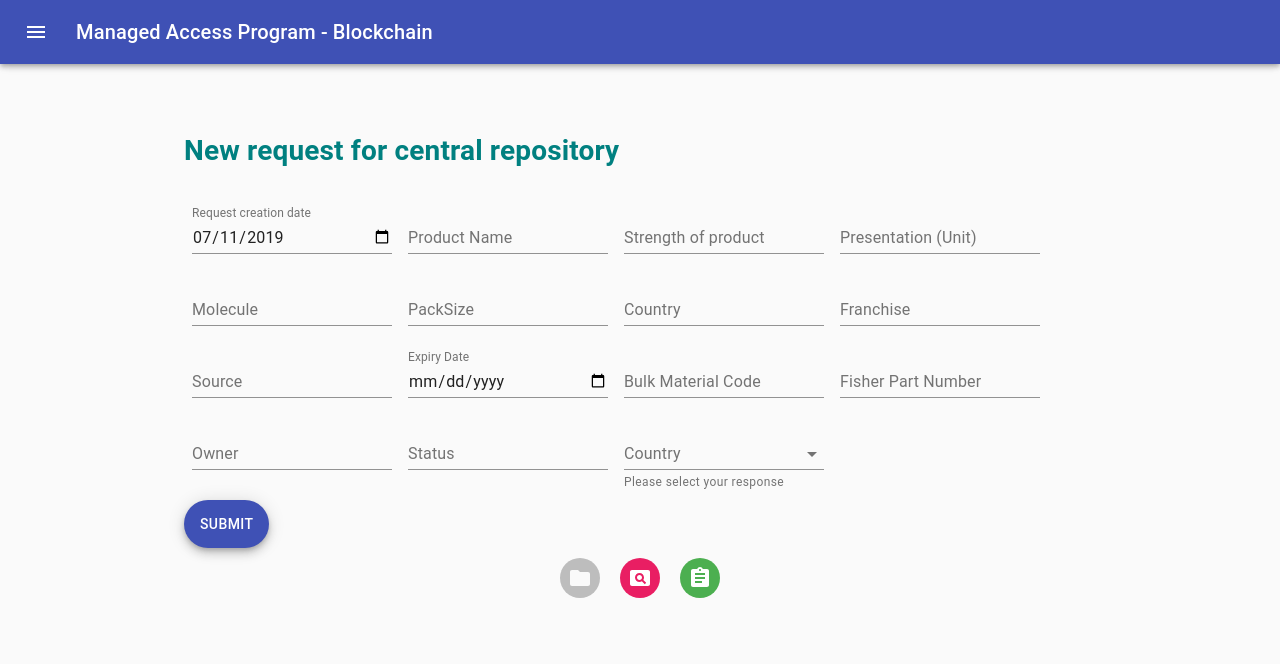
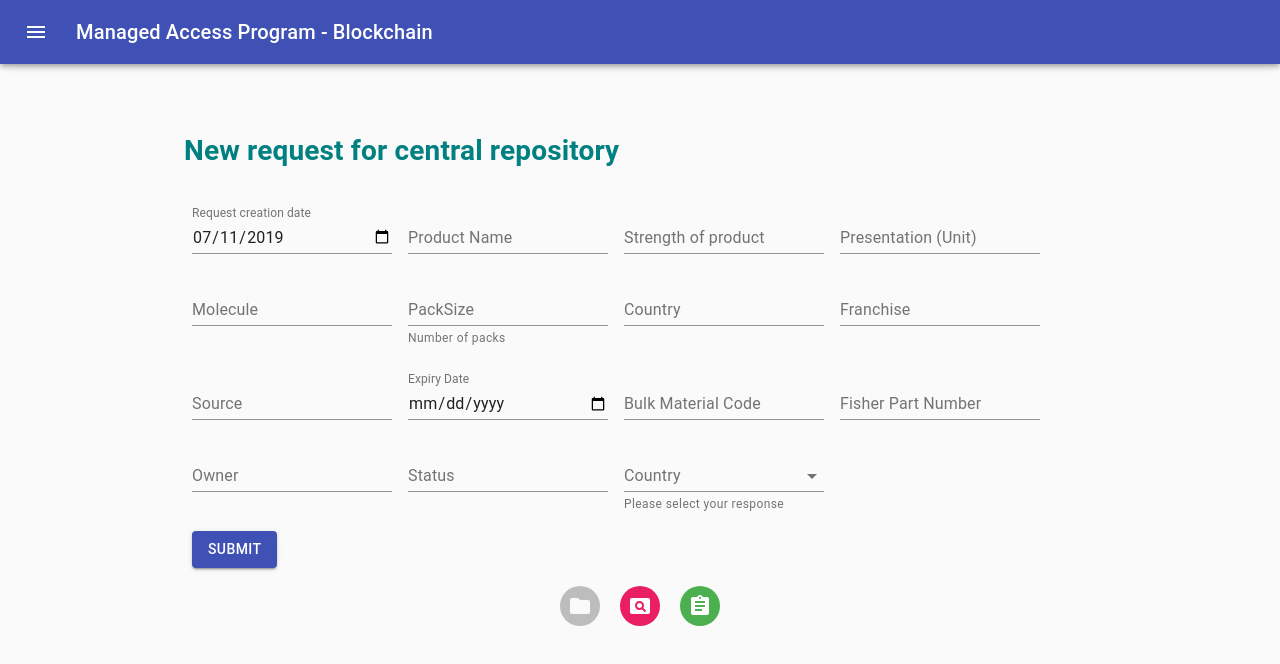
Before and after one commit to rite2bala/maptrials, a React (Create React App) app: page / in a window 1280 px wide. Shown: the top 664 px of the page. Built offline with nearby package versions, Linux system fonts and the light colour scheme.

Commit message:
Commit friday night

```diff
--- a/src/components/content/form.js
+++ b/src/components/content/form.js
@@ -4,8 +4,8 @@ import MenuItem from "@material-ui/core/MenuItem";
 import TextField from "@material-ui/core/TextField";
 import "date-fns";
 //import Grid from '@material-ui/core/Grid';
-//import Button from '@material-ui/core/Button';
-import Fab from "@material-ui/core/Fab";
+import Button from "@material-ui/core/Button";
+//import Fab from "@material-ui/core/Fab";
 //import { config } from "./config.json";
 import Container from "@material-ui/core/Container";
 import CssBaseline from "@material-ui/core/CssBaseline";
@@ -161,6 +161,7 @@ export default function TextFields() {
               defaultValue="1"
               className={classes.textField}
               margin="normal"
+              helperText="Number of packs"
             />
             <TextField
               id="Country"
@@ -250,14 +251,14 @@ export default function TextFields() {
               ))}
             </TextField>
           </form>
-          <Fab
-            variant="extended"
-            aria-label="Delete"
+          <Button
+            variant="contained"
             color="primary"
-            className={classes.fab}
+            className={classes.button}
+            size="inherit"
           >
             Submit
-          </Fab>
+          </Button>{" "}
         </div>
       </Container>
     </React.Fragment>
--- a/src/components/layouts/Header.js
+++ b/src/components/layouts/Header.js
@@ -14,6 +14,7 @@ import ChevronLeftIcon from "@material-ui/icons/ChevronLeft";
 import ChevronRightIcon from "@material-ui/icons/ChevronRight";
 import ListItem from "@material-ui/core/ListItem";
 import ListItemText from "@material-ui/core/ListItemText";
+import ClickAwayListener from "@material-ui/core/ClickAwayListener";
 
 const drawerWidth = 200;
 
@@ -78,6 +79,9 @@ export default function PersistentDrawerLeft() {
   const theme = useTheme();
   const [open, setOpen] = React.useState(false);
 
+  const handleClickAway = () => {
+    setOpen(false);
+  };
   function handleDrawerOpen() {
     setOpen(true);
   }
@@ -87,6 +91,7 @@ export default function PersistentDrawerLeft() {
   }
 
   return (
+    <ClickAwayListener onClickAway={handleClickAway}>
       <div className={classes.root}>
         <CssBaseline />
         <AppBar
@@ -110,6 +115,7 @@ export default function PersistentDrawerLeft() {
             </Typography>
           </Toolbar>
         </AppBar>
+
         <Drawer
           className={classes.drawer}
           variant="persistent"
@@ -130,15 +136,19 @@ export default function PersistentDrawerLeft() {
           </div>
           <Divider />
           <List>
-          {["New Request", "Open Request", "Closed Reqests", "Statistics"].map(
-            text => (
+            {[
+              "New Request",
+              "Open Request",
+              "Closed Reqests",
+              "Statistics"
+            ].map(text => (
               <ListItem button key={text}>
                 <ListItemText primary={text} />
               </ListItem>
-            )
-          )}
+            ))}
           </List>
         </Drawer>
+
         <main
           className={clsx(classes.content, {
             [classes.contentShift]: open
@@ -147,5 +157,6 @@ export default function PersistentDrawerLeft() {
           <div className={classes.drawerHeader} />
         </main>
       </div>
+    </ClickAwayListener>
   );
 }
```
Lines whose indentation alone changed are shown as unchanged.
